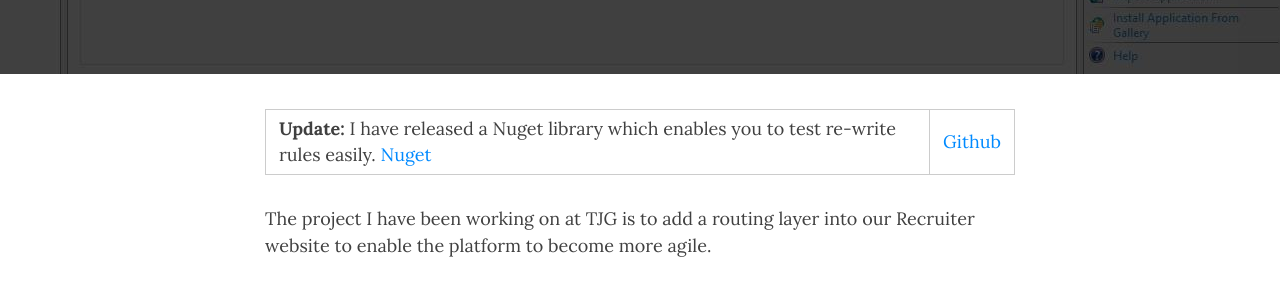
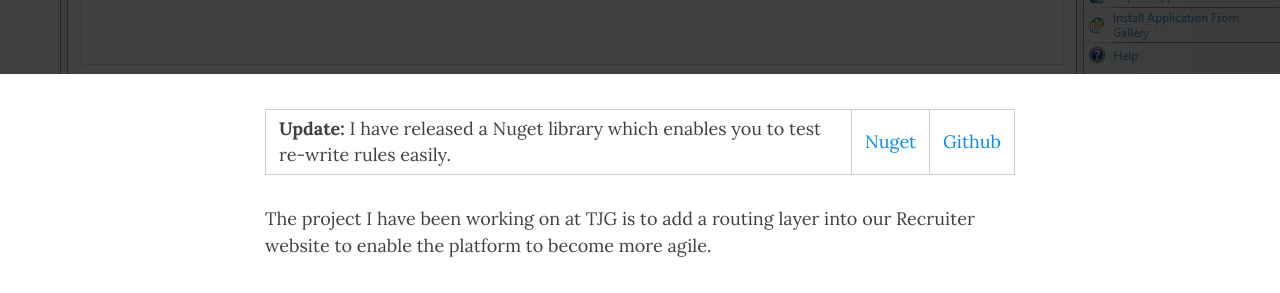
Before and after one commit to Workshop2/workshop2.github.io, a Jekyll site: the page built from _posts/2016-12-11-iis-arr-and-rewrite-rules-part-1.md, in a window 1280 px wide. Shown: the part 567-860 px from the top of the page. Built offline with Jekyll 4.4.1, drawn with Linux system fonts in a browser that asks for light colours; nearby versions of some CDN libraries; emoji names are drawn with the system emoji font; comment, search, counter and statistics services are not loaded.

```diff
--- a/_posts/2016-12-11-iis-arr-and-rewrite-rules-part-1.md
+++ b/_posts/2016-12-11-iis-arr-and-rewrite-rules-part-1.md
@@ -12,7 +12,7 @@ tags:
   - cookies
 bigimg: /img/rewrite.jpg
 ---
-**Update:** I have released a Nuget library which enables you to test re-write rules easily. [Nuget](https://www.nuget.org/packages/RewriteRuleTestHarness/) | [Github](http://github.com/workshop2/rewriteruletestharness/)
+**Update:** I have released a Nuget library which enables you to test re-write rules easily. | [Nuget](https://www.nuget.org/packages/RewriteRuleTestHarness/) | [Github](http://github.com/workshop2/rewriteruletestharness/)
 
 The project I have been working on at TJG is to add a routing layer into our Recruiter website to enable the platform to become more agile.
 
```
